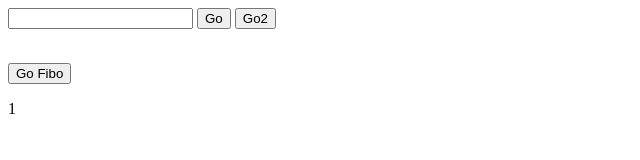
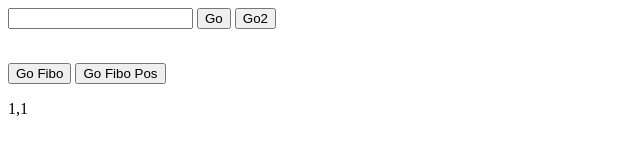
Before and after one commit to CasperHogstrom/U220919X1, a plain HTML site: page public/index.html in a window 1280 px wide. Both pictures are taken after a click on the button "Go Fibo". Shown: the whole page, without its empty margins (0-640 px from the left). Drawn offline with Linux system fonts and the light colour scheme.

Commit message:
The fibonacci sequence is now getting printed, wrong syntax caused problem

```diff
--- a/public/app.js
+++ b/public/app.js
@@ -30,20 +30,43 @@ function fiboBtn() {
     const outputFibo = document.getElementById('outputFibo');
     outputFibo.innerHTML = '';
 
-    fibo = (0,1);
+    var fibo = [1,1];
 
     if (numberBoxValue == 1) {
-        fibo[1];
+        fibo = [1];
     };
 
     if (numberBoxValue == 2) {
         fibo[1,1];
     };
 
-    for (var i = 2; i <= numberBoxValue; i++) {
+    for (var i = 2; i < numberBoxValue; i++) {
+        fibo[+i] = fibo[i-1] + fibo[i-2];
+    };
+    outputFibo.innerHTML = fibo;
+
+}
+
+function fiboBtnPos() {
+    var numberBoxValue = document.getElementById('numberbox').value;
+    const outputFibo = document.getElementById('outputFiboPos');
+    outputFibo.innerHTML = '';
+
+    var fibo = [1,1];
+
+    if (numberBoxValue == 1) {
+        fibo = [1];
+    };
+
+    if (numberBoxValue == 2) {
+        fibo[1,1];
+    };
+
+    for (var i = 2; i < numberBoxValue; i++) {
         fibo[+i] = fibo[i-1] + fibo[i-2];
     };
 
-    outputFibo.innerHTML += (fibo)
+    numberBoxValue -= 1;
 
+    outputFibo.innerHTML = fibo[numberBoxValue];
 }
--- a/public/index.html
+++ b/public/index.html
@@ -19,7 +19,11 @@
         <p id="outputPos"></p>
         <br>
         <button id="btnfibo" onclick="fiboBtn()">Go Fibo</button>
+        <button id="btnfibopos" onclick="fiboBtnPos()">Go Fibo Pos</button>
+        <br>
         <p id="outputFibo"></p>
+        <p id="outputFiboPos"></p>
+
     </div>
 
 </body>
```
